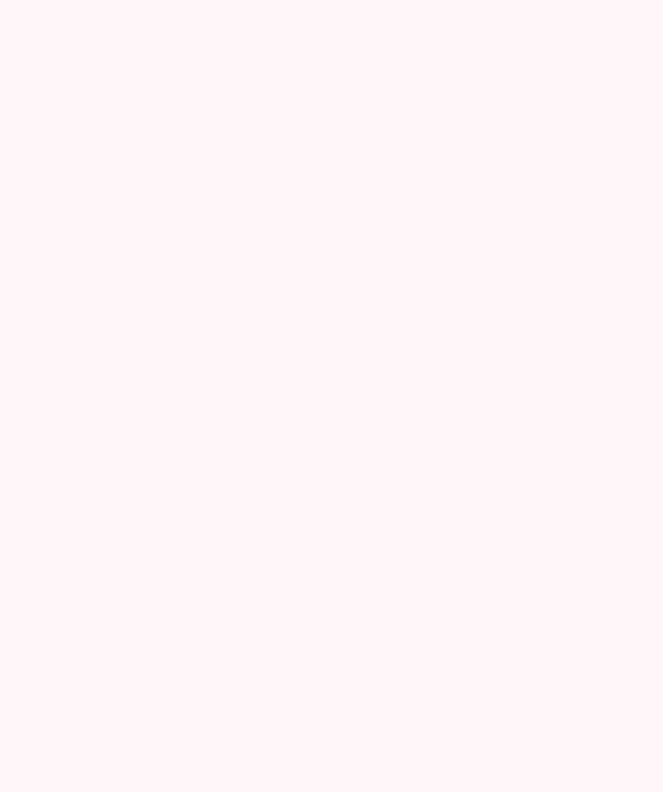
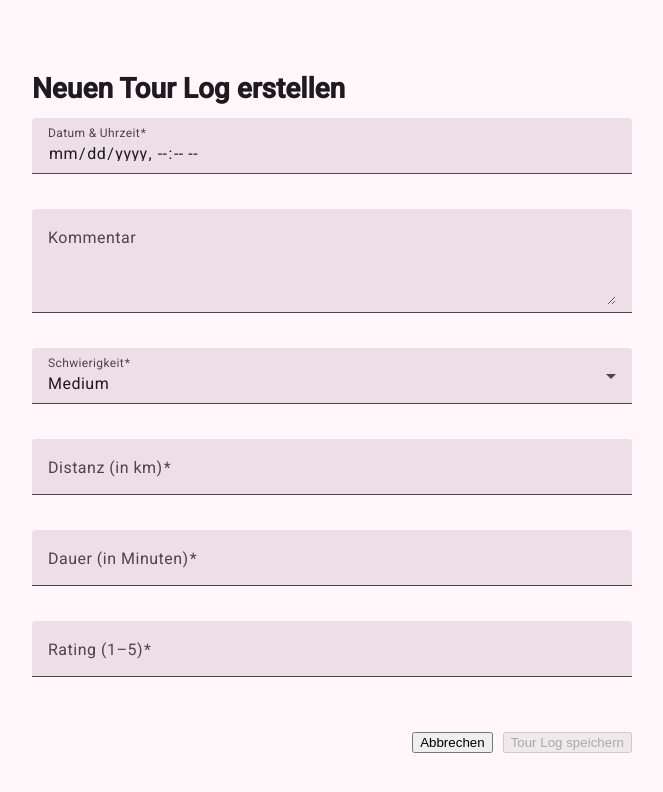
Before and after one commit to itzlucx/semester-project-swen2, an Angular app in the folder frontend/: page /tour/1/new-log in a window 1280 px wide. Before the commit this address led to /. Shown: the top 792 px of the page, without its empty margins (308-971 px from the left). Built offline with nearby package versions, Linux system fonts and the light colour scheme.

Commit message:
feat: add TourLog create page with routing and form

```diff
--- a/frontend/src/app/pages/tour-detail/tour-detail.html
+++ b/frontend/src/app/pages/tour-detail/tour-detail.html
@@ -12,6 +12,10 @@
             <button mat-raised-button color="accent">Bearbeiten</button>
             <button mat-raised-button color="warn" (click)="onDelete()">Löschen</button>
         </div>
+      <br>
+        <div class="create-log">
+          <button mat-raised-button color="accent" [routerLink]="['/tour', tour.id, 'new-log']">Tour-log erstellen</button>
+        </div>
         <button mat-button routerLink="/home">Back</button>
     </div>
 } @else {
--- /dev/null
+++ b/frontend/src/app/pages/tour-log-create/tour-log-create.css
@@ -0,0 +1,18 @@
+.create-container {
+  max-width: 600px;
+  margin: 40px auto;
+  padding: 20px;
+}
+
+.tour-log-form {
+  display: flex;
+  flex-direction: column;
+  gap: 15px;
+}
+
+.form-actions {
+  display: flex;
+  justify-content: flex-end;
+  gap: 10px;
+  margin-top: 20px;
+}
--- /dev/null
+++ b/frontend/src/app/pages/tour-log-create/tour-log-create.html
@@ -0,0 +1,76 @@
+<div class="create-container">
+  <h1>Neuen Tour Log erstellen</h1>
+
+  <form [formGroup]="form" (ngSubmit)="onSubmit()" class="tour-log-form">
+
+    <mat-form-field appearance="fill">
+      <mat-label>Datum & Uhrzeit</mat-label>
+      <input matInput type="datetime-local" formControlName="dateTime">
+
+      @if (this.form.controls["dateTime"].hasError('required')) {
+        <mat-error>Datum und Uhrzeit sind erforderlich.</mat-error>
+      }
+    </mat-form-field>
+
+    <mat-form-field appearance="fill">
+      <mat-label>Kommentar</mat-label>
+      <textarea matInput formControlName="comment" rows="3"></textarea>
+    </mat-form-field>
+
+    <mat-form-field appearance="fill">
+      <mat-label>Schwierigkeit</mat-label>
+      <mat-select formControlName="difficulty">
+        <mat-option value="easy">Easy</mat-option>
+        <mat-option value="medium">Medium</mat-option>
+        <mat-option value="hard">Hard</mat-option>
+      </mat-select>
+    </mat-form-field>
+
+    <mat-form-field appearance="fill">
+      <mat-label>Distanz (in km)</mat-label>
+      <input matInput type="number" formControlName="totalDistanceKm">
+
+      @if (this.form.controls["totalDistanceKm"].hasError('required')) {
+        <mat-error>Die Distanz ist ein Pflichtfeld.</mat-error>
+      }
+      @if (this.form.controls["totalDistanceKm"].hasError('min')) {
+        <mat-error>Die Distanz muss größer als 0 sein.</mat-error>
+      }
+    </mat-form-field>
+
+    <mat-form-field appearance="fill">
+      <mat-label>Dauer (in Minuten)</mat-label>
+      <input matInput type="number" formControlName="totalTimeMin">
+
+      @if (this.form.controls["totalTimeMin"].hasError('required')) {
+        <mat-error>Die Dauer ist ein Pflichtfeld.</mat-error>
+      }
+      @if (this.form.controls["totalTimeMin"].hasError('min')) {
+        <mat-error>Die Dauer muss größer als 0 sein.</mat-error>
+      }
+    </mat-form-field>
+
+    <mat-form-field appearance="fill">
+      <mat-label>Rating (1–5)</mat-label>
+      <input matInput type="number" formControlName="rating">
+
+      @if (this.form.controls["rating"].hasError('required')) {
+        <mat-error>Rating ist erforderlich.</mat-error>
+      }
+      @if (this.form.controls["rating"].hasError('min') || this.form.controls["rating"].hasError('max')) {
+        <mat-error>Rating muss zwischen 1 und 5 liegen.</mat-error>
+      }
+    </mat-form-field>
+
+    <div class="form-actions">
+      <button mat-button type="button" (click)="onCancel()">
+        Abbrechen
+      </button>
+
+      <button mat-raised-button color="primary" type="submit" [disabled]="form.invalid">
+        Tour Log speichern
+      </button>
+    </div>
+
+  </form>
+</div>
--- /dev/null
+++ b/frontend/src/app/pages/tour-log-create/tour-log-create.ts
@@ -0,0 +1,62 @@
+import { Component, OnInit } from '@angular/core';
+import { FormBuilder, FormGroup, ReactiveFormsModule, Validators } from '@angular/forms';
+import { ActivatedRoute, Router } from '@angular/router';
+import { MatError, MatFormField, MatLabel } from '@angular/material/input';
+import { MatOption, MatSelect } from '@angular/material/select';
+import { MatFormFieldModule } from '@angular/material/form-field';
+import { MatInputModule } from '@angular/material/input';
+import { MatSelectModule } from '@angular/material/select';
+
+@Component({
+  selector: 'app-tour-log-create',
+  imports: [ReactiveFormsModule, MatFormField, MatLabel, MatSelect, MatOption, MatError, MatFormFieldModule, MatInputModule, MatSelectModule],
+  templateUrl: './tour-log-create.html',
+  styleUrl: './tour-log-create.css',
+})
+export class TourLogCreate implements OnInit {
+  form!: FormGroup;
+  tourId!: number;
+
+  constructor(
+    private fb: FormBuilder,
+    private route: ActivatedRoute,
+    private router: Router,
+  ) {}
+
+  ngOnInit(): void {
+    //  Tour-ID aus URL holen
+    this.tourId = Number(this.route.snapshot.paramMap.get('id'));
+
+    //  Formular erstellen
+    this.form = this.fb.group({
+      dateTime: ['', Validators.required],
+      comment: [''],
+      difficulty: ['medium', Validators.required],
+      totalDistanceKm: ['', [Validators.required, Validators.min(0)]],
+      totalTimeMin: ['', [Validators.required, Validators.min(0)]],
+      rating: ['', [Validators.required, Validators.min(1), Validators.max(5)]],
+    });
+  }
+
+  //  Speichern
+  onSubmit(): void {
+    if (this.form.invalid) {
+      this.form.markAllAsTouched();
+      return;
+    }
+
+    const newLog = {
+      ...this.form.value,
+      tourId: this.tourId,
+    };
+
+    console.log('Neuer TourLog:', newLog);
+
+    this.router.navigate(['/tour', this.tourId]);
+  }
+
+  //  Abbrechen
+  onCancel(): void {
+    this.router.navigate(['/tour', this.tourId]);
+  }
+}
```
Also changed, not shown: frontend/src/app/app.routes.ts (+6 -4 lines), frontend/src/app/models/tourlog.model.ts (added, +9 -0 lines), 1 other file (tests, documents, lock files or other folders).
